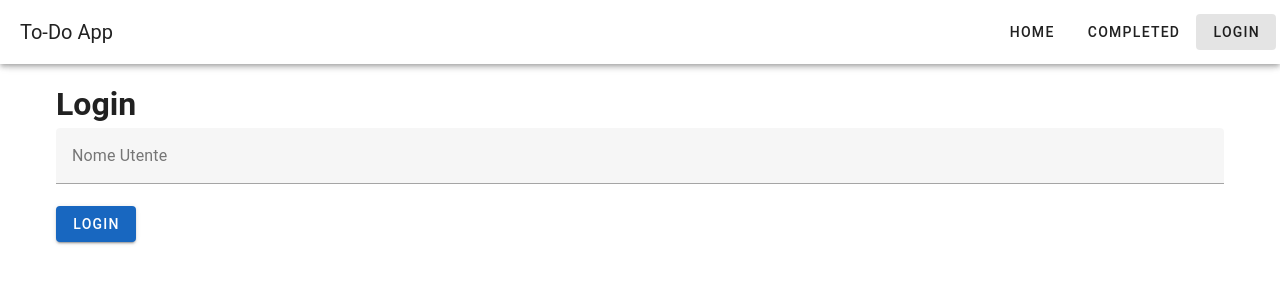
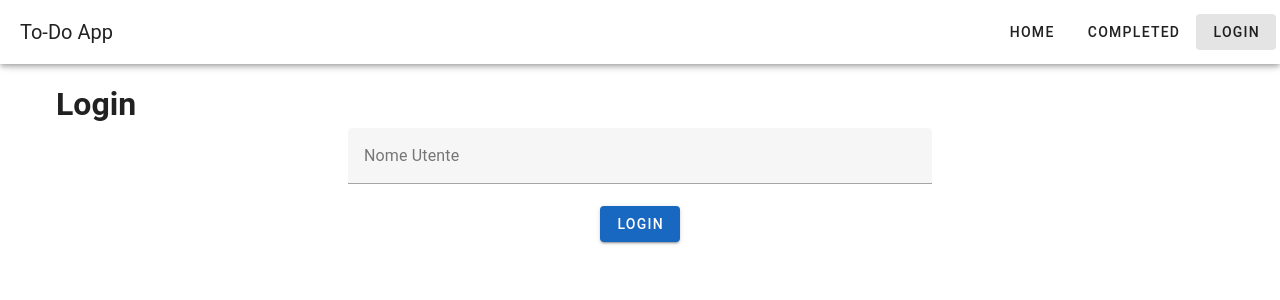
Before and after one commit to Adriatik-Berdufi/to_do_app, a Vue app: page / in a window 1280 px wide. Shown: the top 300 px of the page. Built offline with nearby package versions, Linux system fonts and the light colour scheme; what webfontloader would draw is missing.

Commit message:
fix login.vue

```diff
--- a/src/views/Login.vue
+++ b/src/views/Login.vue
@@ -17,8 +17,8 @@ export default {
 };
 </script>
 <template>
-    <div>
   <h1>Login</h1>
+    <div class="w-50 ms-auto me-auto text-center" >
       <v-form @submit.prevent="login">
         <v-text-field
           label="Nome Utente"
```
Lines whose indentation alone changed are shown as unchanged.
